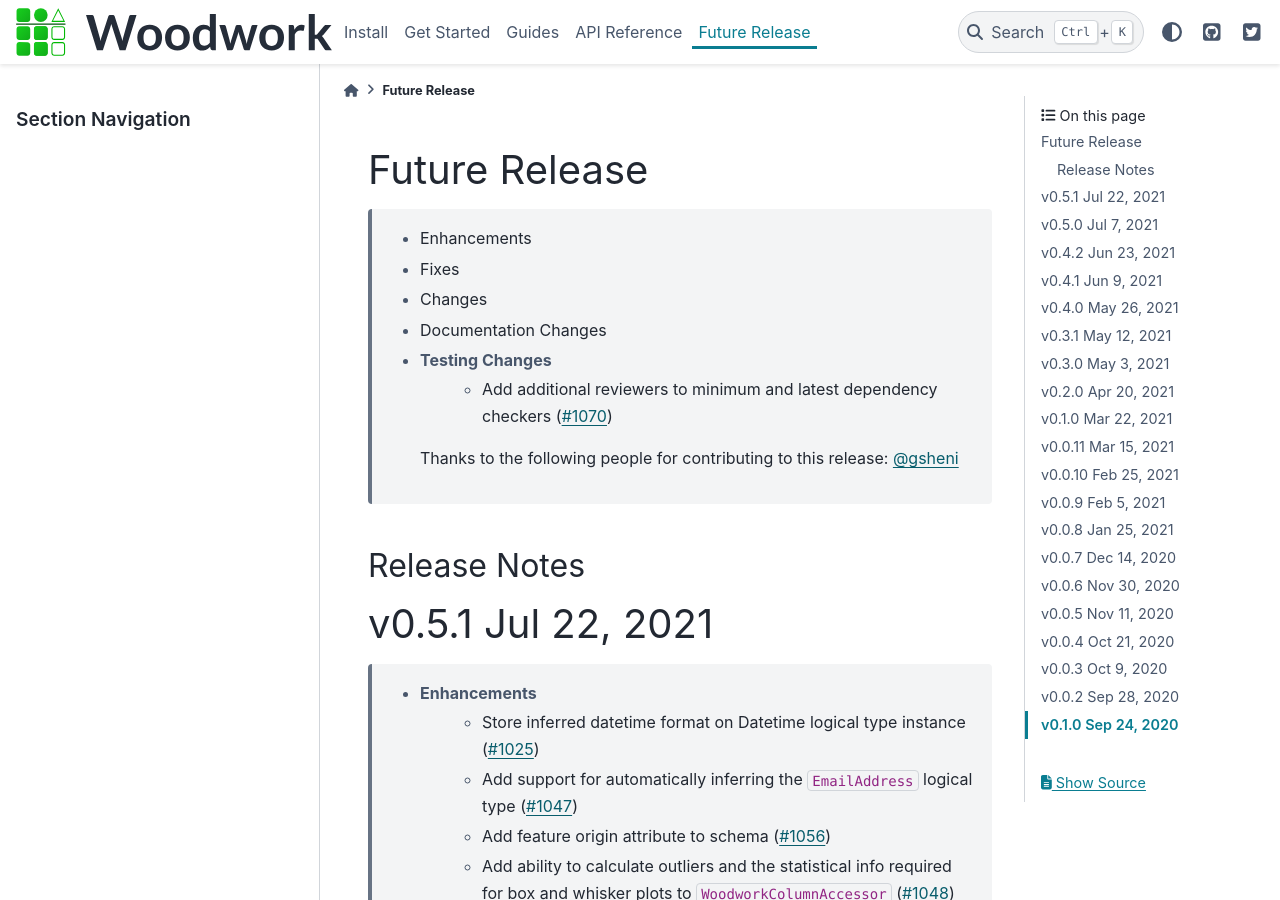
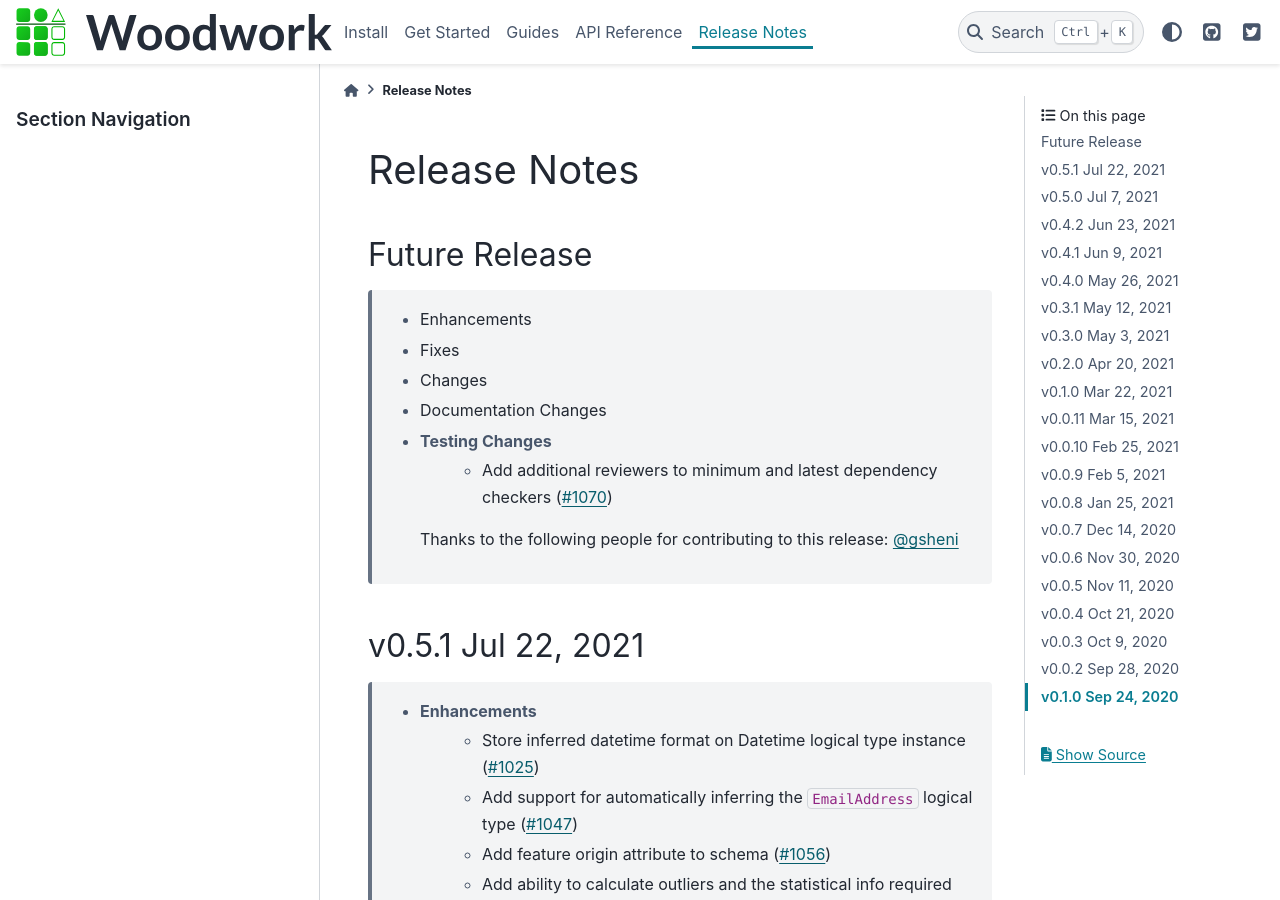
Before and after one commit to alteryx/woodwork, a Sphinx documentation site: the page built from docs/source/release_notes.rst, in a window 1280 px wide and 900 px high. Built offline with Sphinx 7.4.7 and the PyData theme 0.15.4, drawn with Linux system fonts in a browser that asks for light colours; comment, search, counter and statistics services are not loaded; some of the changed text lies outside the part shown.

Commit message:
fix release notes

```diff
--- a/docs/source/release_notes.rst
+++ b/docs/source/release_notes.rst
@@ -1,4 +1,7 @@
 .. _release_notes:
+
+Release Notes
+-------------
 
 Future Release
 ==============
@@ -12,8 +15,6 @@ Future Release
     Thanks to the following people for contributing to this release:
     :user:`gsheni`
 
-Release Notes
--------------
 v0.5.1 Jul 22, 2021
 ===================
     * Enhancements
```
